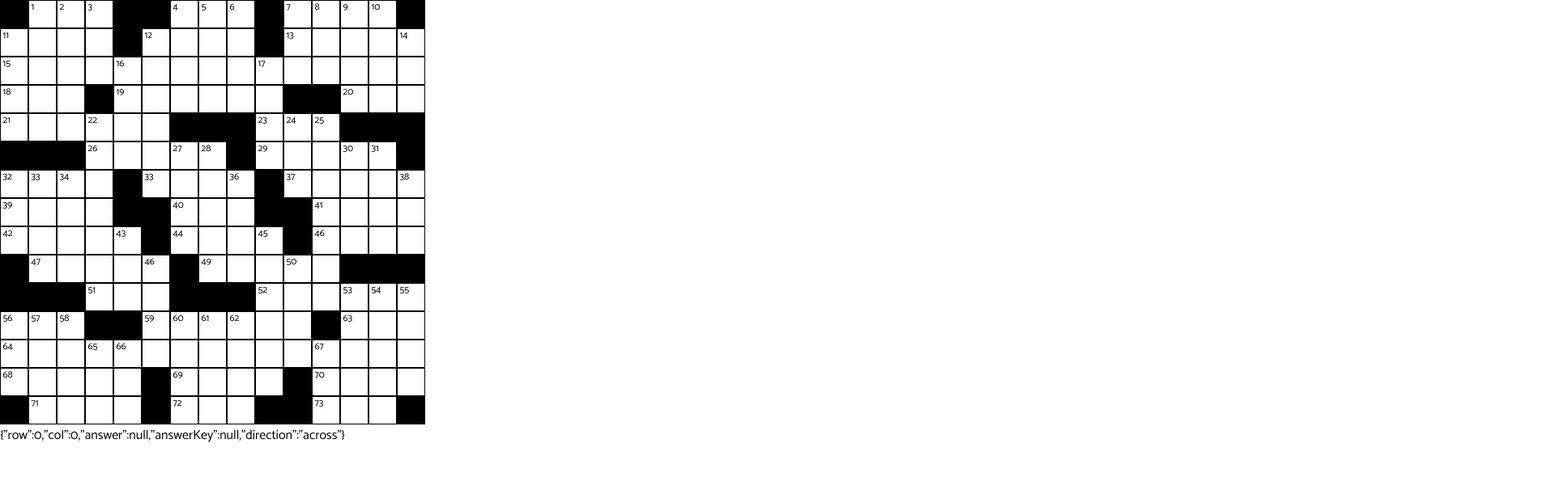
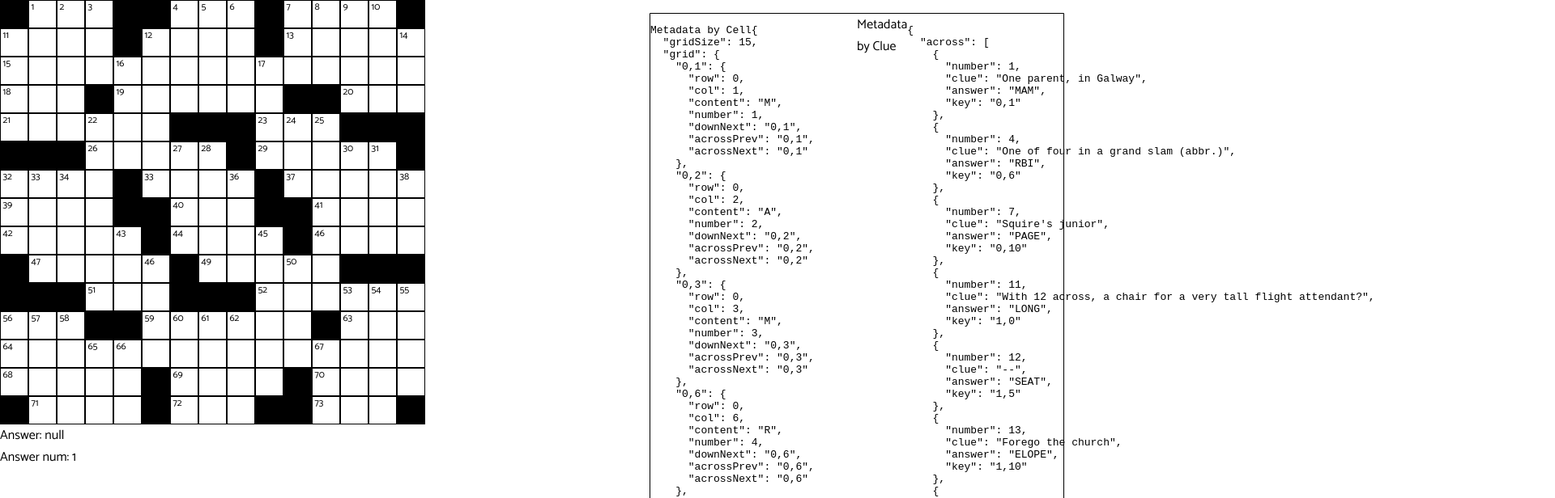
Before and after one commit to awordforthat/echarles-website, a Next.js app: page /crosswords in a window 1280 px wide. Shown: the top 616 px of the page at 81% size, 1920 px wide, since content can reach past the window. Built offline with nearby package versions, Linux system fonts and the light colour scheme; a web font is replaced by a local one.

Commit message:
auto navigation works, also renamed a bunch of vars

```diff
--- a/pages/crosswords/cell.tsx
+++ b/pages/crosswords/cell.tsx
@@ -1,19 +1,18 @@
 import * as React from 'react';
 import classNames from 'classnames';
 import styles from './crossword.module.scss';
+import { useAppSelector } from './hooks';
 import {
-  setSelectedCell,
-  setSelectedAnswer,
-  setSelectedAnswerKey,
-} from './selectionSlice';
-import { useAppDispatch, useAppSelector } from './hooks';
-import { answerContainsCell, getContainingAnswer } from './utils';
+  answerContainsCell,
+  getContainingAnswer,
+  keyToRowCol,
+  rowColToKey,
+} from './utils';
 import { ICell } from './types';
 import { useSelectionUpdates } from './useSelectionUpdates';
 
 export function Cell(props: ICell & { userContent: string | null }) {
   const { row, col, number, content: answerContent, userContent } = props;
-  const dispatch = useAppDispatch();
   const selectedAnswerKey = useAppSelector(
     (state) => state.selection.answerKey
   );
@@ -21,14 +20,14 @@ export function Cell(props: ICell & { userContent: string | null }) {
     return { row: state.selection.row, col: state.selection.col };
   });
   const direction = useAppSelector((state) => state.selection.direction);
-  const devSolution = useAppSelector((state) => state.solution.devSolution);
-  const { toggleDirection } = useSelectionUpdates();
+  const dataByCell = useAppSelector((state) => state.solution.dataByCell);
+  const { toggleDirection, updateAnswer } = useSelectionUpdates();
   const cellClasses = classNames(styles.cell, {
     [styles['selected-secondary']]:
       selectedAnswerKey &&
       answerContainsCell(
         selectedAnswerKey,
-        devSolution.clues[direction][selectedAnswerKey],
+        dataByCell.clues[direction][selectedAnswerKey],
         row,
         col,
         direction
@@ -46,20 +45,7 @@ export function Cell(props: ICell & { userContent: string | null }) {
           toggleDirection();
           return;
         }
-        // TODO: combine with above
-        if (answerContent) {
-          const result = getContainingAnswer(
-            row,
-            col,
-            direction,
-            devSolution.clues
-          );
-          dispatch(setSelectedCell({ row, col }));
-          if (result) {
-            dispatch(setSelectedAnswer(result.answer));
-            dispatch(setSelectedAnswerKey(result.key));
-          }
-        }
+        updateAnswer({ cell: { row, col } });
       }}
     >
       <div className={styles['number-container']}>{number}</div>
--- a/pages/crosswords/crossword.tsx
+++ b/pages/crosswords/crossword.tsx
@@ -10,16 +10,16 @@ import {
   getNextCellManualNavigation,
   rowColToKey,
 } from './utils';
-import { setSelectedCell } from './selectionSlice';
 import { useDispatch } from 'react-redux';
 import { NavigationDirection } from './types';
-import { setSolution } from './solutionSlice';
+import { setDataByCell } from './solutionSlice';
 import { hopskipjumpsolution } from './hopskipjump';
-import { setCellContent } from './inputSlice';
+import { setCellContent } from './userInputSlice';
+import { store } from './store';
 
 export function Crossword() {
-  const devSolution = useAppSelector((state) => state.solution.devSolution);
-  const humanSolution = useAppSelector((state) => state.solution.humanSolution);
+  const dataByCell = useAppSelector((state) => state.solution.dataByCell);
+  const dataByClue = useAppSelector((state) => state.solution.dataByClue);
   const selections = useAppSelector((state) => state.selection);
   const direction = useAppSelector((state) => state.selection.direction);
   const userContent = useAppSelector((state) => state.userContent.grid);
@@ -27,7 +27,7 @@ export function Crossword() {
   const { updateAnswer, toggleDirection } = useSelectionUpdates();
 
   React.useEffect(() => {
-    dispatch(setSolution(hopskipjumpsolution));
+    dispatch(setDataByCell(hopskipjumpsolution));
   }, [dispatch]);
 
   const handleArrowKeys = React.useCallback(
@@ -65,18 +65,16 @@ export function Crossword() {
       const nextCell = getNextCellManualNavigation(
         currentCell,
         navDirection,
-        devSolution
+        dataByCell
       );
 
-      dispatch(setSelectedCell(nextCell));
       updateAnswer({ cell: nextCell });
     },
     [
       direction,
-      dispatch,
       selections.col,
       selections.row,
-      devSolution,
+      dataByCell,
       toggleDirection,
       updateAnswer,
     ]
@@ -92,6 +90,7 @@ export function Crossword() {
       if (
         ['ArrowUp', 'ArrowDown', 'ArrowLeft', 'ArrowRight'].includes(e.code)
       ) {
+        e.preventDefault();
         handleArrowKeys(e);
         return;
       }
@@ -103,42 +102,61 @@ export function Crossword() {
             content: e.key,
           })
         );
+        // Accessing the store directly here ensures that we have
+        // the update that was just made, which is used in the auto navigation call.
+        const updatedUserContent = store.getState().userContent.grid;
         if (!selections.answer) return;
-        dispatch(
-          setSelectedCell(
-            getNextCellAutoNavigation(currentCell, direction, humanSolution, 0)
-          )
+        const nextCellAuto = getNextCellAutoNavigation(
+          currentCell,
+          direction,
+          dataByCell.grid,
+          updatedUserContent
         );
-
+        updateAnswer({ cell: nextCellAuto });
         return;
       }
 
       switch (e.code) {
         case 'Space':
-          dispatch(setSelectedCell(currentCell));
+          e.preventDefault();
+          updateAnswer({ cell: currentCell });
           toggleDirection();
           break;
+        case 'Backspace':
+          dispatch(
+            setCellContent({
+              cellKey: `${selections.row},${selections.col}`,
+              content: '',
+            })
+          );
+          const nextCell = getNextCellManualNavigation(
+            currentCell,
+            direction == 'across' ? 'left' : 'up',
+            dataByCell
+          );
+          updateAnswer({ cell: nextCell });
       }
     },
     [
+      selections.row,
+      selections.col,
+      selections.answer,
+      handleArrowKeys,
+      dispatch,
       direction,
-      dispatch,
-      handleArrowKeys,
-      selections.answer,
-      selections.col,
-      selections.row,
-      devSolution,
+      dataByCell,
+      updateAnswer,
       toggleDirection,
     ]
   );
 
   const renderGrid = React.useCallback(() => {
     const rows = [];
-    for (let row = 0; row < devSolution.gridSize; row++) {
+    for (let row = 0; row < dataByCell.gridSize; row++) {
       const currentRow = [];
-      for (let col = 0; col < devSolution.gridSize; col++) {
+      for (let col = 0; col < dataByCell.gridSize; col++) {
         const key = rowColToKey(row, col);
-        const cell = devSolution.grid[key];
+        const cell = dataByCell.grid[key];
 
         if (cell?.content == null) {
           currentRow.push(
@@ -165,12 +183,34 @@ export function Crossword() {
       );
     }
     return rows;
-  }, [devSolution.grid, devSolution.gridSize, userContent]);
+  }, [dataByCell.grid, dataByCell.gridSize, userContent]);
 
   return (
-    <div tabIndex={0} className={styles.crossword} onKeyDown={handleKeyDown}>
-      {renderGrid()}
-      <div>{JSON.stringify(selections)}</div>
-    </div>
+    <>
+      <div tabIndex={0} className={styles.crossword} onKeyDown={handleKeyDown}>
+        {renderGrid()}
+        <div>Answer: {JSON.stringify(selections.answer)}</div>
+        <div>Answer num: {JSON.stringify(selections.answerNum)}</div>
+      </div>
+      <div
+        style={{
+          position: 'absolute',
+          top: 0,
+          right: -50,
+          width: '40vw',
+          margin: '1em',
+          display: 'flex',
+          flexDirection: 'row',
+          border: '1px solid black',
+        }}
+      >
+        <pre style={{ width: '50%' }}>
+          Metadata by Cell
+          {JSON.stringify(dataByCell, null, 2)}
+        </pre>
+        Metadata by Clue
+        <pre>{JSON.stringify(dataByClue, null, 2)}</pre>
+      </div>
+    </>
   );
 }
--- a/pages/crosswords/hopskipjump.ts
+++ b/pages/crosswords/hopskipjump.ts
@@ -1,6 +1,6 @@
 import { Clues, Crossword, generateGrid } from './utils';
 
-const hopskipjumpGridSize = 15;
+export const hopskipjumpGridSize = 15;
 export const hopskipjumpclues: Clues = {
   across: {
     '0,1': {
--- a/pages/crosswords/selectionSlice.ts
+++ b/pages/crosswords/selectionSlice.ts
@@ -1,19 +1,21 @@
 // eslint-disable-next-line import/named
 import { createSlice, PayloadAction } from '@reduxjs/toolkit';
-import { Answer, Direction } from './types';
+import { Answer, ClueDirection } from './types';
 
 interface SelectionState {
   row: number;
   col: number;
   answer: Answer | null;
+  answerNum: number; // number shown in grid, not 0-indexed
   answerKey: string | null;
-  direction: Direction;
+  direction: ClueDirection;
 }
 
 const initialState: SelectionState = {
   row: 0,
   col: 0,
   answer: null,
+  answerNum: 1,
   answerKey: null,
   direction: 'across',
 };
@@ -32,10 +34,13 @@ const selectionSlice = createSlice({
     setSelectedAnswer: (state, action: PayloadAction<Answer>) => {
       state.answer = action.payload;
     },
+    setSelectedAnswerNum: (state, action: PayloadAction<number>) => {
+      state.answerNum = action.payload;
+    },
     setSelectedAnswerKey: (state, action: PayloadAction<string>) => {
       state.answerKey = action.payload;
     },
-    setDirection: (state, action: PayloadAction<Direction>) => {
+    setDirection: (state, action: PayloadAction<ClueDirection>) => {
       state.direction = action.payload;
     },
   },
@@ -44,6 +49,7 @@ const selectionSlice = createSlice({
 export const {
   setSelectedCell,
   setSelectedAnswer,
+  setSelectedAnswerNum,
   setSelectedAnswerKey,
   setDirection,
 } = selectionSlice.actions;
--- a/pages/crosswords/solutionSlice.ts
+++ b/pages/crosswords/solutionSlice.ts
@@ -1,25 +1,25 @@
 // eslint-disable-next-line import/named
 import { createSlice, PayloadAction } from '@reduxjs/toolkit';
 import { hopskipjumpsolution } from './hopskipjump';
-import { Crossword, HumanSolution } from './types';
-import { generateHumanSolution } from './utils';
+import { Crossword, DataByClue } from './types';
+import { generateDataByClue } from './utils';
 
 const initialState = {
-  devSolution: hopskipjumpsolution,
-  humanSolution: generateHumanSolution(hopskipjumpsolution),
+  dataByCell: hopskipjumpsolution,
+  dataByClue: generateDataByClue(hopskipjumpsolution),
 };
 const solutionSlice = createSlice({
   name: 'solution',
   initialState,
   reducers: {
-    setSolution: (state, action: PayloadAction<Crossword>) => {
-      state.devSolution = action.payload;
+    setDataByCell: (state, action: PayloadAction<Crossword>) => {
+      state.dataByCell = action.payload;
     },
-    setHumanSolution: (state, action: PayloadAction<HumanSolution>) => {
-      state.humanSolution = action.payload;
+    setDataByClue: (state, action: PayloadAction<DataByClue>) => {
+      state.dataByClue = action.payload;
     },
   },
 });
 
-export const { setSolution } = solutionSlice.actions;
+export const { setDataByClue, setDataByCell } = solutionSlice.actions;
 export default solutionSlice.reducer;
--- a/pages/crosswords/store.ts
+++ b/pages/crosswords/store.ts
@@ -1,7 +1,7 @@
 import { configureStore } from '@reduxjs/toolkit';
 import solutionReducer from './solutionSlice';
 import selectionReducer from './selectionSlice';
-import inputReducer from './inputSlice';
+import inputReducer from './userInputSlice';
 
 export const store = configureStore({
   reducer: {
--- a/pages/crosswords/useSelectionUpdates.ts
+++ b/pages/crosswords/useSelectionUpdates.ts
@@ -5,11 +5,13 @@ import {
   setDirection,
   setSelectedAnswer,
   setSelectedAnswerKey,
+  setSelectedAnswerNum,
+  setSelectedCell,
 } from './selectionSlice';
-import { Direction } from './types';
+import { ClueDirection } from './types';
 
 export function useSelectionUpdates() {
-  const devSolution = useAppSelector((state) => state.solution.devSolution);
+  const dataByCell = useAppSelector((state) => state.solution.dataByCell);
   const selections = useAppSelector((state) => state.selection);
   const direction = useAppSelector((state) => state.selection.direction);
   const dispatch = useAppDispatch();
@@ -17,25 +19,27 @@ export function useSelectionUpdates() {
   const updateAnswer = React.useCallback(
     (params: {
       cell?: { row: number; col: number };
-      direction?: Direction;
+      direction?: ClueDirection;
     }) => {
       const row = params.cell?.row ?? selections.row;
       const col = params.cell?.col ?? selections.col;
       const newDirection = params.direction ?? selections.direction;
-
       if (row !== null && col !== null) {
         const result = getContainingAnswer(
           row,
           col,
           newDirection,
-          devSolution.clues
+          dataByCell.clues
         );
+
         if (result) {
           if (params.direction) {
             dispatch(setDirection(newDirection));
           }
           dispatch(setSelectedAnswer(result.answer));
+          dispatch(setSelectedAnswerNum(result.num));
           dispatch(setSelectedAnswerKey(result.key));
+          dispatch(setSelectedCell({ row, col }));
         }
       }
     },
@@ -43,7 +47,7 @@ export function useSelectionUpdates() {
       selections.row,
       selections.col,
       selections.direction,
-      devSolution.clues,
+      dataByCell.clues,
       dispatch,
     ]
   );
--- a/pages/crosswords/utils.ts
+++ b/pages/crosswords/utils.ts
@@ -1,11 +1,14 @@
+import { hopskipjumpGridSize } from './hopskipjump';
 import {
   Answer,
   Clues,
   Crossword,
-  Direction,
+  ClueDirection,
   Grid,
   GridCoordinate,
-  HumanSolution,
+  DataByClue,
+  DataByClueAnswerContent,
+  ICell,
   NavigationDirection,
 } from './types';
 
@@ -84,10 +87,58 @@ export function generateGrid(clues: Clues, gridSize: number): Grid {
       };
     }
   }
+
+  // TODO: remove third iteration :(
+  for (let i = 0; i < gridSize; i++) {
+    for (let j = 0; j < gridSize; j++) {
+      // For each cell, calculate the closest cell in the row and column
+      // that isn't the edge of the puzzle and is not black.
+      const cell: ICell = grid[`${i},${j}`];
+      if (i > 0) {
+        let prevRow = i;
+        for (let k = i; k >= 0; k--) {
+          console.log(grid[`${k},${j}`]);
+          if (!grid[`${k},${j}`]) continue;
+          prevRow = k;
+          break;
+        }
+        cell.downPrev = rowColToKey(prevRow, j);
+        console.log('cell', cell, 'prev is ', cell.downPrev);
+      }
+      if (i < gridSize - 1) {
+        let nextRow = i;
+        for (let k = i; k < gridSize; k++) {
+          if (!grid[`${i},${k}`]) continue;
+          nextRow = k;
+          break;
+        }
+        cell.downNext = rowColToKey(nextRow, j);
+      }
+      if (j > 0) {
+        let prevCol = j;
+        for (let k = j; k >= 0; k--) {
+          if (!grid[`${i},${k}`]) continue;
+          prevCol = k;
+          break;
+        }
+        cell.acrossPrev = rowColToKey(i, prevCol);
+      }
+      if (j < gridSize - 1) {
+        let nextCol = j;
+        for (let k = j; k < gridSize; k++) {
+          if (!grid[`${i},${k}`]) continue;
+          nextCol = k;
+          break;
+        }
+        cell.acrossNext = rowColToKey(i, nextCol);
+      }
+    }
+  }
   return grid;
 }
-export function generateHumanSolution(crossword: Crossword) {
-  const result: HumanSolution = {
+
+export function generateDataByClue(crossword: Crossword) {
+  const result: DataByClue = {
     across: [],
     down: [],
   };
@@ -125,13 +176,13 @@ export function generateBlankGrid(
 export function getContainingAnswer(
   row: number,
   col: number,
-  direction: Direction,
+  direction: ClueDirection,
   clues: Clues
-): { answer: Answer; key: string } | null {
+): { answer: Answer; key: string; num: number } | null {
   const answers = clues[direction];
   for (const [key, answer] of Object.entries(answers)) {
     if (answerContainsCell(key, answer, row, col, direction)) {
-      return { answer, key };
+      return { answer, key, num: answer.number };
     }
   }
   return null;
@@ -142,7 +193,7 @@ export function answerContainsCell(
   answer: Answer,
   row: number,
   col: number,
-  direction: Direction
+  direction: ClueDirection
 ): boolean {
   const [answerRow, answerCol] = keyToRowCol(key);
   const lineNum = direction == 'across' ? answerCol : answerRow;
@@ -177,25 +228,70 @@ export function getNextCellManualNavigation(
   }
   const gridSize = solution.gridSize;
   const candidate = {
-    row: (currentCell.row + vec.row) % gridSize,
-    col: (currentCell.col + vec.col) % gridSize,
+    row: Math.max((currentCell.row + vec.row) % gridSize, 0),
+    col: Math.max((currentCell.col + vec.col) % gridSize, 0),
   };
-  if (
-    solution.grid[rowColToKey(candidate.row, candidate.col)]?.content == null
-  ) {
-    return getNextCellManualNavigation(candidate, direction, solution);
-  }
-  return candidate;
+  // Return immediately if at grid start
+  // TODO: wrap at left and top edges
+  if (candidate.row == 0 && candidate.col == 0) return candidate;
+
+  // Recursively find next valid cell if current cell is empty
+  return solution.grid[rowColToKey(candidate.row, candidate.col)]?.content ==
+    null
+    ? getNextCellManualNavigation(candidate, direction, solution)
+    : candidate;
 }
 
 export function getNextCellAutoNavigation(
   currentCell: GridCoordinate,
-  direction: Direction,
-  solution: HumanSolution,
-  currentAnswerIndex: number
+  direction: ClueDirection,
+  grid: Grid,
+  userContent: Record<string, string | null>
 ): GridCoordinate {
-  const clues = solution[direction];
-  console.log(clues[currentAnswerIndex]);
+  const advanceVector = direction == 'across' ? [0, 1] : [1, 0];
+  let nextCell = currentCell;
+  // eslint-disable-next-line no-constant-condition
+  while (true) {
+    nextCell = {
+      row: nextCell.row + advanceVector[0],
+      col: nextCell.col + advanceVector[1],
+    };
 
-  return currentCell;
+    if (nextCell.col >= hopskipjumpGridSize) {
+      nextCell.col = 0;
+      nextCell.row += 1;
+    }
+
+    if (nextCell.row >= hopskipjumpGridSize) {
+      nextCell.row = 0;
+      nextCell.col += 1;
+    }
+
+    if (
+      nextCell.row >= hopskipjumpGridSize ||
+      nextCell.row >= hopskipjumpGridSize
+    ) {
+      nextCell = { row: 0, col: 0 };
+    }
+
+    const newKey = rowColToKey(nextCell.row, nextCell.col);
+
+    if (!grid[newKey].content) continue; // Cell is black.
+    if (userContent[newKey]) continue; // User already entered something.
+    break;
+  }
+  return nextCell;
 }
+
+export function getAnswerStartIndexFromNum(
+  clues: DataByClueAnswerContent[],
+  answerNum: number,
+  direction: ClueDirection
+) {
+  const clueIndex = Object.values(clues).findIndex((c) => {
+    return c.number === answerNum;
+  });
+  if (clueIndex == -1) return 0;
+  const ansStartCell = keyToRowCol(clues[clueIndex].key);
+  return ansStartCell[direction == 'across' ? 1 : 0];
+}
```
Also changed, not shown: pages/crosswords/types.ts (+16 -5 lines), pages/crosswords/userInputSlice.ts (renamed from pages/crosswords/inputSlice.ts).
